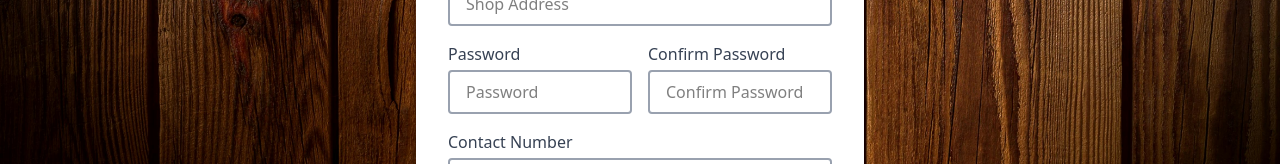
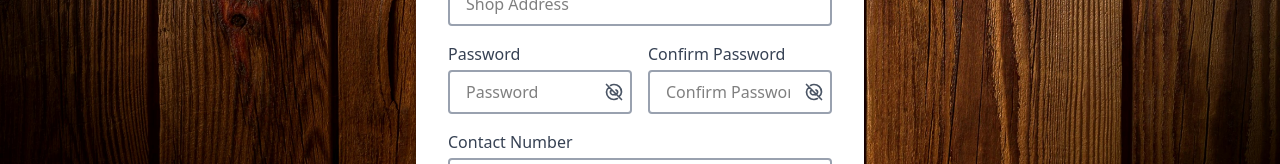
Before and after one commit to BVADBuenviaje/Jebran-Website-Final, a React (Vite) app in the folder frontend/: page /signup in a window 1280 px wide. Shown: the part 486-650 px from the top of the page. Built offline with nearby package versions, Linux system fonts and the light colour scheme.

Commit message:
Add email or username authentication backend and UI improvements

```diff
--- a/frontend/src/components/LoginForm.jsx
+++ b/frontend/src/components/LoginForm.jsx
@@ -8,6 +8,7 @@ const LoginForm = ({ onSubmit, error, children }) => {
 
   const [submitted, setSubmitted] = useState(false);
   const [localError, setLocalError] = useState("");
+  const [showPassword, setShowPassword] = useState(false);
 
   // Sync error prop to localError
   React.useEffect(() => {
@@ -31,7 +32,6 @@ const LoginForm = ({ onSubmit, error, children }) => {
     onSubmit(form);
   };
 
-
   return (
     <form
       onSubmit={handleSubmit}
@@ -39,32 +39,52 @@ const LoginForm = ({ onSubmit, error, children }) => {
     >
       <h1 className="text-2xl font-bold font-montserrat text-center mb-6 tracking-widest text-orange-900">LOGIN</h1>
       <div>
-        <label htmlFor="username" className="block mb-1 font-medium text-gray-700">Username</label>
+        <label htmlFor="username" className="block mb-1 font-medium text-gray-700">Username or Email</label>
         <input
           id="username"
           name="username"
-          placeholder="Username"
+          placeholder="Username or Email"
           value={form.username}
           onChange={handleChange}
           className="w-full px-4 py-2 border-2 border-gray-400 rounded focus:outline-none focus:ring-2 focus:ring-blue-400 cursor-pointer"
         />
         {submitted && !form.username && (
           <div className="mt-1 text-red-500 text-sm bg-red-100 p-2 rounded">
-            Please enter your username.
+            Please enter your username or email.
           </div>
         )}
       </div>
       <div>
         <label htmlFor="password" className="block mb-1 font-medium text-gray-700">Password</label>
+        <div className="relative">
           <input
             id="password"
             name="password"
-          type="password"
+            type={showPassword ? "text" : "password"}
             placeholder="Password"
             value={form.password}
             onChange={handleChange}
-          className="w-full px-4 py-2 border-2 border-gray-400 rounded focus:outline-none focus:ring-2 focus:ring-blue-400 cursor-pointer"
+            className="w-full px-4 py-2 border-2 border-gray-400 rounded focus:outline-none focus:ring-2 focus:ring-blue-400 cursor-pointer pr-10"
           />
+          <button
+            type="button"
+            className="absolute right-2 top-1/2 -translate-y-1/2 text-gray-600"
+            onClick={() => setShowPassword((prev) => !prev)}
+            tabIndex={-1}
+          >
+            {showPassword ? (
+              // Eye open icon
+              <svg xmlns="http://www.w3.org/2000/svg" className="h-5 w-5" fill="none" viewBox="0 0 24 24" stroke="currentColor">
+                <path strokeLinecap="round" strokeLinejoin="round" strokeWidth={2} d="M15 12a3 3 0 11-6 0 3 3 0 016 0zm6 0c0 5-4.03 9-9 9S3 17 3 12 7.03 3 12 3s9 4.03 9 9z" />
+              </svg>
+            ) : (
+              // Eye closed icon
+              <svg xmlns="http://www.w3.org/2000/svg" className="h-5 w-5" fill="none" viewBox="0 0 24 24" stroke="currentColor">
+                <path strokeLinecap="round" strokeLinejoin="round" strokeWidth={2} d="M3 3l18 18M9.53 9.53A3 3 0 0012 15a3 3 0 002.47-5.47M6.26 6.26C4.09 8.09 3 10.5 3 12c0 5 4.03 9 9 9 1.5 0 2.91-.41 4.14-1.14M17.74 17.74C19.91 15.91 21 13.5 21 12c0-5-4.03-9-9-9-1.5 0-2.91.41-4.14 1.14" />
+              </svg>
+            )}
+          </button>
+        </div>
         {submitted && !form.password && (
           <div className="mt-1 text-red-500 text-sm bg-red-100 p-2 rounded">
             Please enter your password.
--- a/frontend/src/components/SignupForm.jsx
+++ b/frontend/src/components/SignupForm.jsx
@@ -1,6 +1,6 @@
 import React, { useState } from "react";
 
-const SignupForm = ({ onSubmit, error, children }) => {
+const SignupForm = ({ onSubmit, error, setError, children }) => {
   const [form, setForm] = useState({
     full_name: "",
     email: "",
@@ -16,6 +16,8 @@ const SignupForm = ({ onSubmit, error, children }) => {
 
   const [submitted, setSubmitted] = useState(false);
   const [showConfirm, setShowConfirm] = useState(false);
+  const [showPassword, setShowPassword] = useState(false);
+  const [showConfirmPassword, setShowConfirmPassword] = useState(false);
 
   // Validation for all fields
   const allValid =
@@ -31,6 +33,13 @@ const SignupForm = ({ onSubmit, error, children }) => {
     form.contact_number &&
     form.proof_of_business;
 
+  // Password format validation
+  const passwordValid =
+    typeof form.password === "string" &&
+    form.password.length >= 8 &&
+    /[a-zA-Z]/.test(form.password) &&
+    /\d/.test(form.password);
+
   const handleChange = (e) => {
     const { name, value, files } = e.target;
     setForm((prev) => ({
@@ -38,16 +47,26 @@ const SignupForm = ({ onSubmit, error, children }) => {
       [name]: files ? files[0] : value,
     }));
     setSubmitted(false);
+    if (setError) setError(""); // Clear error on change
   };
 
   const handleSubmit = (e) => {
     e.preventDefault();
     setSubmitted(true);
 
-    if (allValid) {
+    // Show error if password format is invalid
+    if (!passwordValid) {
+      if (typeof setError === "function") {
+        setError("Password must be at least 8 characters and contain both letters and numbers.");
+      }
+      return;
+    }
+
+    // Only show confirmation modal if all fields are valid and password is valid
+    if (allValid && passwordValid && !error) {
       setShowConfirm(true);
     }
-    // If not valid, errors will show as usual
+    // Otherwise, errors will show as usual
   };
 
   const handleConfirm = () => {
@@ -70,7 +89,7 @@ const SignupForm = ({ onSubmit, error, children }) => {
       </h1>
 
       {/* Scrollable fields container */}
-      <div className="flex-1 overflow-y-auto space-y-4" style={{ maxHeight: "650px" }}>
+      <div className="flex-1 overflow-y-auto space-y-4 signup-scrollbar" style={{ maxHeight: "650px" }}>
         <div>
           <label htmlFor="full_name" className="block mb-1 font-medium text-gray-700">
             Full Name
@@ -172,15 +191,35 @@ const SignupForm = ({ onSubmit, error, children }) => {
             <label htmlFor="password" className="block mb-1 font-medium text-gray-700">
               Password
             </label>
+            <div className="relative">
               <input
                 id="password"
                 name="password"
-              type="password"
+                type={showPassword ? "text" : "password"}
                 placeholder="Password"
                 value={form.password}
                 onChange={handleChange}
-              className="w-full px-4 py-2 border-2 border-gray-400 rounded focus:outline-none focus:ring-2 focus:ring-blue-400 cursor-pointer"
+                className="w-full px-4 py-2 border-2 border-gray-400 rounded focus:outline-none focus:ring-2 focus:ring-blue-400 cursor-pointer pr-10"
               />
+              <button
+                type="button"
+                className="absolute right-2 top-1/2 -translate-y-1/2 text-gray-600"
+                onClick={() => setShowPassword((prev) => !prev)}
+                tabIndex={-1}
+              >
+                {showPassword ? (
+                  // Eye open icon
+                  <svg xmlns="http://www.w3.org/2000/svg" className="h-5 w-5" fill="none" viewBox="0 0 24 24" stroke="currentColor">
+                    <path strokeLinecap="round" strokeLinejoin="round" strokeWidth={2} d="M15 12a3 3 0 11-6 0 3 3 0 016 0zm6 0c0 5-4.03 9-9 9S3 17 3 12 7.03 3 12 3s9 4.03 9 9z" />
+                  </svg>
+                ) : (
+                  // Eye closed icon
+                  <svg xmlns="http://www.w3.org/2000/svg" className="h-5 w-5" fill="none" viewBox="0 0 24 24" stroke="currentColor">
+                    <path strokeLinecap="round" strokeLinejoin="round" strokeWidth={2} d="M3 3l18 18M9.53 9.53A3 3 0 0012 15a3 3 0 002.47-5.47M6.26 6.26C4.09 8.09 3 10.5 3 12c0 5 4.03 9 9 9 1.5 0 2.91-.41 4.14-1.14M17.74 17.74C19.91 15.91 21 13.5 21 12c0-5-4.03-9-9-9-1.5 0-2.91.41-4.14 1.14" />
+                  </svg>
+                )}
+              </button>
+            </div>
             {submitted && !form.password && (
               <div className="mt-1 text-red-500 text-sm bg-red-100 p-2 rounded">
                 Please enter your password.
@@ -191,15 +230,35 @@ const SignupForm = ({ onSubmit, error, children }) => {
             <label htmlFor="confirm_password" className="block mb-1 font-medium text-gray-700">
               Confirm Password
             </label>
+            <div className="relative">
               <input
                 id="confirm_password"
                 name="confirm_password"
-              type="password"
+                type={showConfirmPassword ? "text" : "password"}
                 placeholder="Confirm Password"
                 value={form.confirm_password}
                 onChange={handleChange}
-              className="w-full px-4 py-2 border-2 border-gray-400 rounded focus:outline-none focus:ring-2 focus:ring-blue-400 cursor-pointer"
+                className="w-full px-4 py-2 border-2 border-gray-400 rounded focus:outline-none focus:ring-2 focus:ring-blue-400 cursor-pointer pr-10"
               />
+              <button
+                type="button"
+                className="absolute right-2 top-1/2 -translate-y-1/2 text-gray-600"
+                onClick={() => setShowConfirmPassword((prev) => !prev)}
+                tabIndex={-1}
+              >
+                {showConfirmPassword ? (
+                  // Eye open icon
+                  <svg xmlns="http://www.w3.org/2000/svg" className="h-5 w-5" fill="none" viewBox="0 0 24 24" stroke="currentColor">
+                    <path strokeLinecap="round" strokeLinejoin="round" strokeWidth={2} d="M15 12a3 3 0 11-6 0 3 3 0 016 0zm6 0c0 5-4.03 9-9 9S3 17 3 12 7.03 3 12 3s9 4.03 9 9z" />
+                  </svg>
+                ) : (
+                  // Eye closed icon
+                  <svg xmlns="http://www.w3.org/2000/svg" className="h-5 w-5" fill="none" viewBox="0 0 24 24" stroke="currentColor">
+                    <path strokeLinecap="round" strokeLinejoin="round" strokeWidth={2} d="M3 3l18 18M9.53 9.53A3 3 0 0012 15a3 3 0 002.47-5.47M6.26 6.26C4.09 8.09 3 10.5 3 12c0 5 4.03 9 9 9 1.5 0 2.91-.41 4.14-1.14M17.74 17.74C19.91 15.91 21 13.5 21 12c0-5-4.03-9-9-9-1.5 0-2.91.41-4.14 1.14" />
+                  </svg>
+                )}
+              </button>
+            </div>
             {submitted && !form.confirm_password && (
               <div className="mt-1 text-red-500 text-sm bg-red-100 p-2 rounded">
                 Please confirm your password.
--- a/frontend/src/index.css
+++ b/frontend/src/index.css
@@ -6,3 +6,32 @@ body {
   margin: 0;
   padding: 0;
 }
+
+/* Modern scrollbar for signup form with #753f0d color */
+.signup-scrollbar::-webkit-scrollbar {
+  width: 4px; /* Really thin scrollbar */
+  background: transparent;
+}
+
+.signup-scrollbar::-webkit-scrollbar-thumb {
+  background: #753f0d;
+  border-radius: 8px;
+  border: 1px solid #753f0d;
+}
+
+.signup-scrollbar::-webkit-scrollbar-thumb:hover {
+  background: #5c320a; /* Slightly darker for hover */
+}
+
+.signup-scrollbar::-webkit-scrollbar-track {
+  background: transparent;
+}
+
+.signup-scrollbar::-webkit-scrollbar-button {
+  display: none; /* Remove top/bottom arrows */
+}
+
+.signup-scrollbar {
+  scrollbar-width: thin;
+  scrollbar-color: #753f0d transparent;
+}
--- a/frontend/src/pages/Signup.jsx
+++ b/frontend/src/pages/Signup.jsx
@@ -7,7 +7,23 @@ const Signup = () => {
   const [error, setError] = useState("");
   const navigate = useNavigate();
 
+  const validatePassword = (password) => {
+    // At least 8 characters, contains letters and numbers
+    return (
+      typeof password === "string" &&
+      password.length >= 8 &&
+      /[a-zA-Z]/.test(password) &&
+      /\d/.test(password)
+    );
+  };
+
   const handleSignup = async (form) => {
+    if (!validatePassword(form.password)) {
+      setError("Password must be at least 8 characters and contain both letters and numbers.");
+      return;
+    }
+    setError(""); // Clear error if password is valid
+
     const formData = new FormData();
     Object.entries(form).forEach(([key, value]) => {
       if (value !== null && value !== "") formData.append(key, value);
@@ -28,7 +44,7 @@ const Signup = () => {
 
   return (
     <div className="min-h-screen flex items-center justify-center bg-[url('/background.jpg')] bg-cover bg-center">
-      <SignupForm onSubmit={handleSignup} error={error}>
+      <SignupForm onSubmit={handleSignup} error={error} setError={setError}>
         <p className="mt-4 text-center">
           Already have an account? <Link to="/login" className="text-blue-500 underline">Login here</Link>
         </p>
```
Also changed, not shown: frontend/src/pages/Home.jsx (+43 -4 lines), 2 other files (tests, documents, lock files or other folders). Lines whose indentation alone changed are shown as unchanged.
